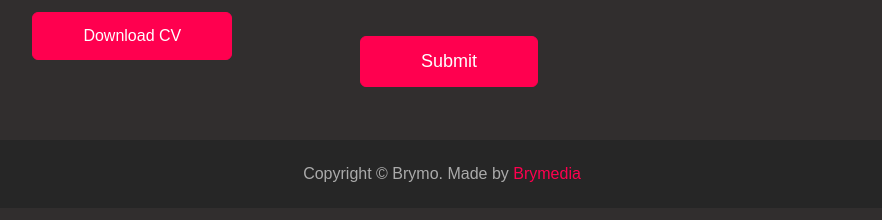
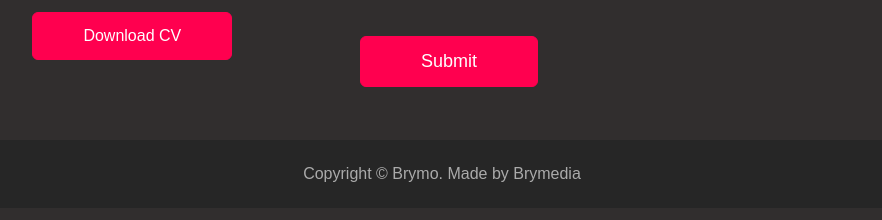
Before and after one commit to yungbrym/portfolio-website, a plain HTML site: page index.html in a window 1280 px wide. Shown: the part 3508-3728 px from the top of the page, without its empty margins (198-1080 px from the left). Drawn offline with nearby package versions, Linux system fonts and the light colour scheme.

Commit message:
Update index.html

```diff
--- a/index.html
+++ b/index.html
@@ -245,8 +245,7 @@
       </div>
       <div class="copyright">
         <p>
-          Copyright © Brymo. Made by
-          <a href="#">Brymedia</a>
+          Copyright © Brymo. Made by Brymedia
         </p>
       </div>
     </div>
```
